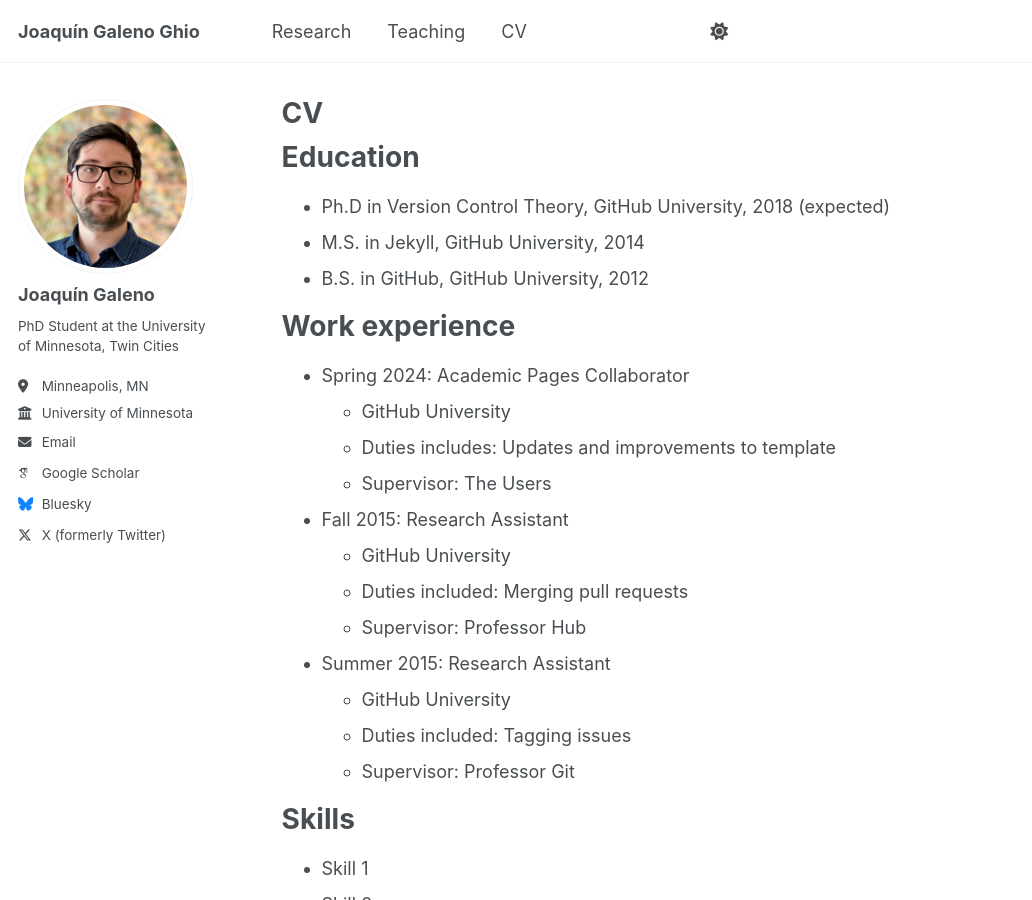
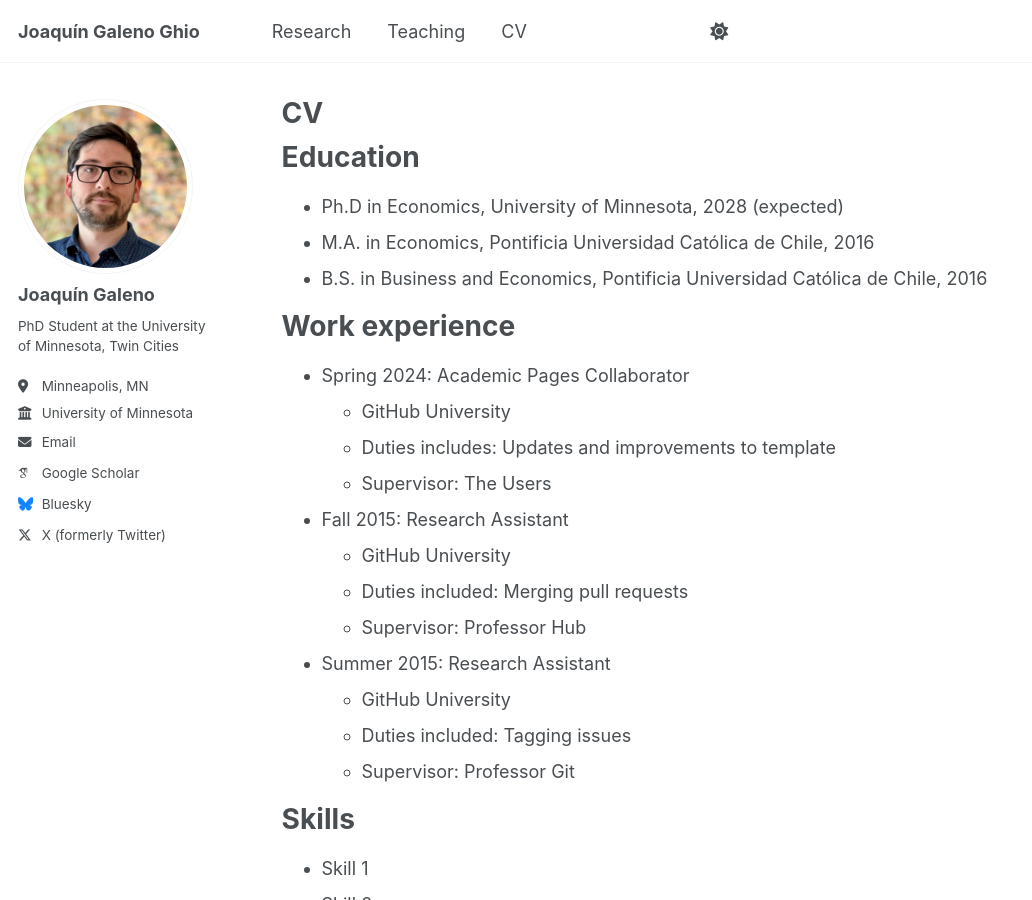
Before and after one commit to galen015/galen015.github.io, a Jekyll site: the page built from _pages/cv.md, in a window 1280 px wide and 900 px high. Shown: the whole window, without its empty margins (0-1032 px from the left). Built offline with Jekyll 4.4.1, drawn with Linux system fonts in a browser that asks for light colours; some web fonts are replaced.

Commit message:
Update  CV

```diff
--- a/_pages/cv.md
+++ b/_pages/cv.md
@@ -11,9 +11,9 @@ redirect_from:
 
 Education
 ======
-* Ph.D in Version Control Theory, GitHub University, 2018 (expected)
-* M.S. in Jekyll, GitHub University, 2014
-* B.S. in GitHub, GitHub University, 2012
+* Ph.D in Economics, University of Minnesota, 2028 (expected)
+* M.A. in Economics, Pontificia Universidad Católica de Chile, 2016
+* B.S. in Business and Economics, Pontificia Universidad Católica de Chile, 2016
 
 Work experience
 ======
```
